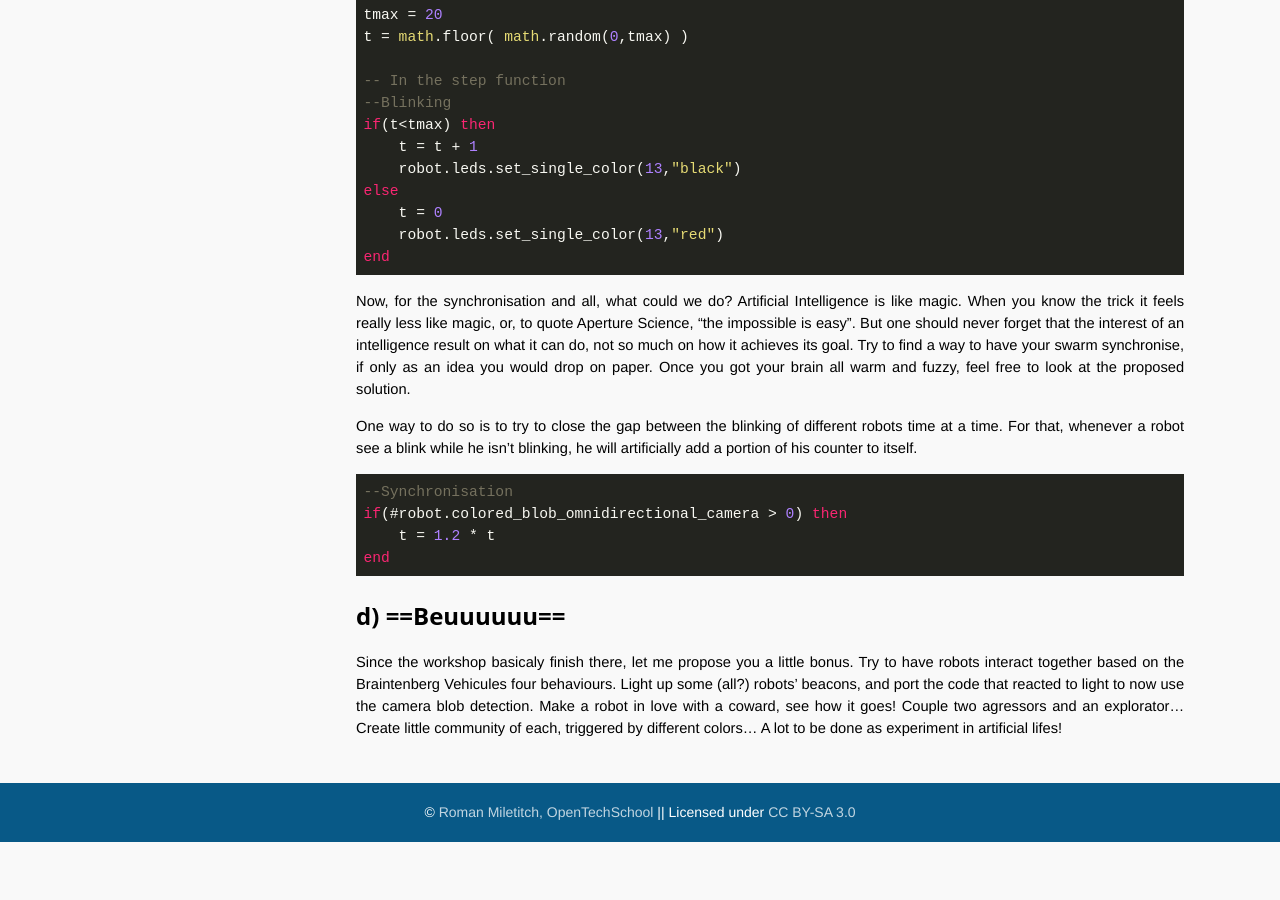
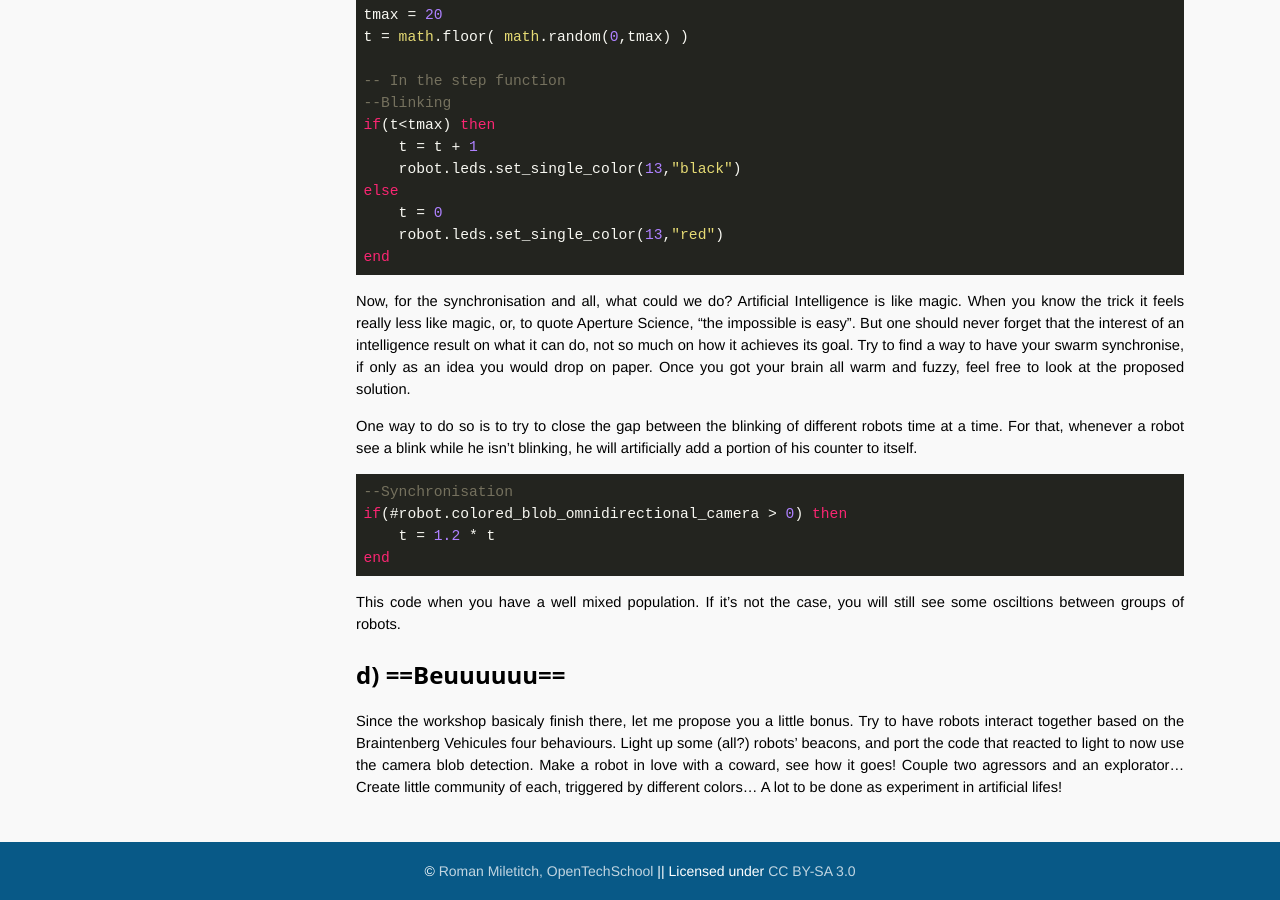
Before and after one commit to OpenTechSchool-Brussels/AI-for-robots-and-swarms, a Jekyll site: the page built from Open-your-eyes.markdown, in a window 1280 px wide and 900 px high, scrolled down 1665 px. Built offline with Jekyll 4.4.1, drawn with Linux system fonts in a browser that asks for light colours; Markdown is read by kramdown in place of the engine named in the settings; before the commit the page ends 2507 px from its top, so only the background shows below that.

Commit message:
Update Open-your-eyes.markdown

````diff
--- a/Open-your-eyes.markdown
+++ b/Open-your-eyes.markdown
@@ -82,5 +82,8 @@ if(#robot.colored_blob_omnidirectional_camera > 0) then
 	t = 1.2 * t
 end
 ```
+
+This code when you have a well mixed population. If it's not the case, you will still see some osciltions between groups of robots.
+
 ##d) ==Beuuuuuu==
 Since the workshop basicaly finish there, let me propose you a little bonus. Try to have robots interact together based on the Braintenberg Vehicules four behaviours. Light up some (all?) robots' beacons, and port the code that reacted to light to now use the camera blob detection. Make a robot in love with a coward, see how it goes! Couple two agressors and an explorator... Create little community of each, triggered by different colors... A lot to be done as experiment in artificial lifes!
````
